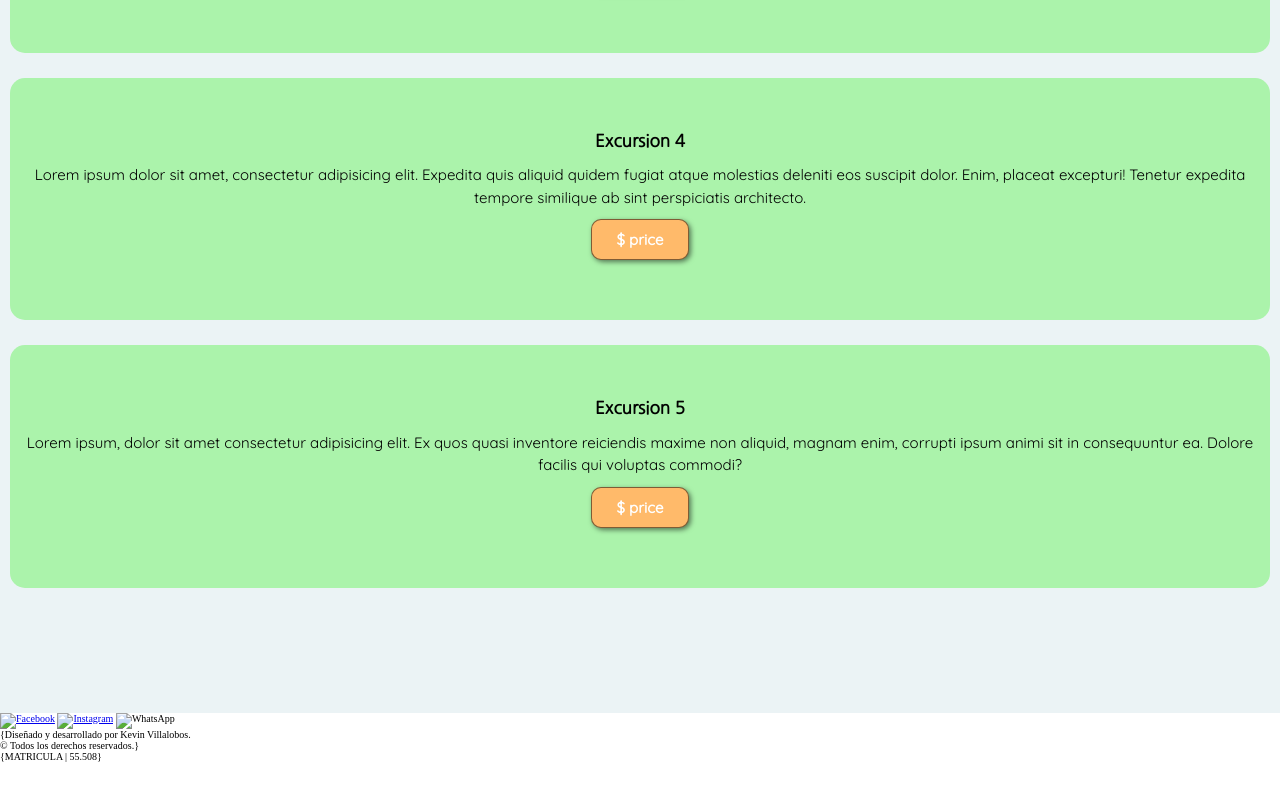
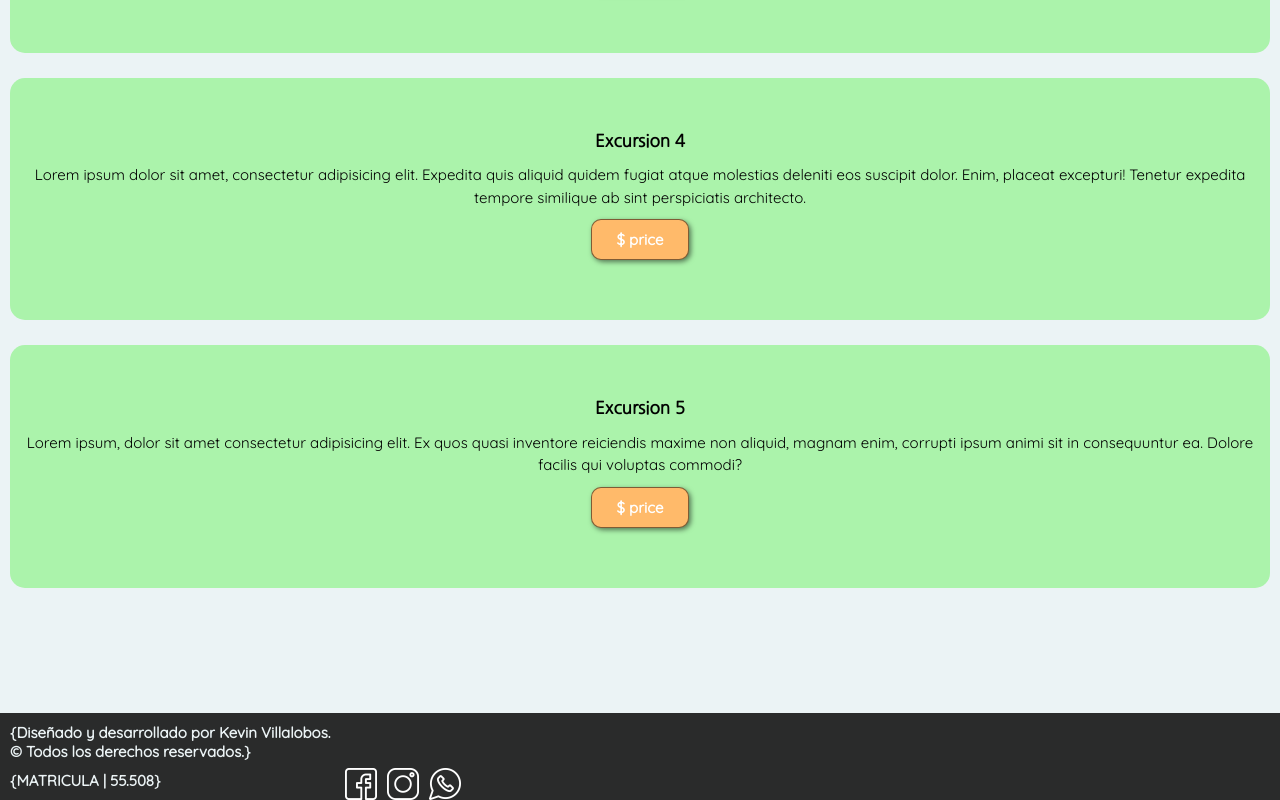
Before and after one commit to ukevs/QhapaqNan-Repository, a plain HTML site: page pages/excursions.html in a window 1280 px wide. Shown: the part 1402-2202 px from the top of the page. Before the commit the page ends 2164 px from the top, so only its background shows below. Drawn offline with Linux system fonts and the light colour scheme.

Commit message:
5to commit

```diff
--- a/css/excursions.css
+++ b/css/excursions.css
@@ -200,3 +200,34 @@ button:hover {
 	font-size: 1.5em;
 	line-height: 1.5em;
 }
+
+.end {
+	display: flex;
+	background-color: #2a2b2b;
+	margin: 0px;
+	padding: 0px;
+}
+
+.byKevin p {
+	text-align: start;
+	margin: 10px;
+	color: #ebf3f5;
+	font-family: "QuickSand", sans-serif;
+	font-size: 1.5em;
+	font-weight: bold;
+}
+
+.end__icon {
+	display: flex;
+	flex-direction: row;
+	align-items: flex-end;
+}
+
+.end__icon img {
+	display: flex;
+	flex-direction: row;
+	margin: 0px 5px;
+	width: 32px;
+	height: 32px;
+	color: #fff;
+}
--- a/css/index.css
+++ b/css/index.css
@@ -139,22 +139,32 @@ nav {
 }
 
 .end {
+	display: flex;
 	background-color: #2a2b2b;
 	margin: 0px;
 	padding: 0px;
 }
 
-.end__icon img {
-  display: flex;
-  width: 32px;
-  height: 32px;
-  color: #fff;
-  align-items: ;
-}
-
 .byKevin p {
+	text-align: start;
+	margin: 10px;
 	color: #ebf3f5;
 	font-family: "QuickSand", sans-serif;
 	font-size: 1.5em;
 	font-weight: bold;
 }
+
+.end__icon {
+	display: flex;
+	flex-direction: row;
+	align-items: flex-end;
+}
+
+.end__icon img {
+	display: flex;
+	flex-direction: row;
+	margin: 0px 5px;
+	width: 32px;
+	height: 32px;
+	color: #fff;
+}
--- a/pages/excursions.html
+++ b/pages/excursions.html
@@ -97,16 +97,6 @@
 		</main>
 
 		<footer class="end">
-			<div class="end__icon">
-				<a href="https://www.facebook.com/" target="_blank"
-					><img src="img/facebook-white.png" alt="Facebook"
-				/></a>
-				<a href="https://www.instagram.com/" target="_blank"
-					><img src="img/instagram-white.png" alt="Instagram"
-				/></a>
-				<img src="img/whatsapp-white.png" alt="WhatsApp" />
-			</div>
-
 			<div class="byKevin">
 				<p>
 					{Diseñado y desarrollado por Kevin Villalobos.<br />&copy; Todos los
@@ -114,6 +104,15 @@
 				</p>
 				<p>{MATRICULA | 55.508}</p>
 			</div>
+			<div class="end__icon">
+				<a href="https://www.facebook.com/" target="_blank">
+					<img src="../img/facebook-white.png" alt="Facebook" />
+				</a>
+				<a href="https://www.instagram.com/" target="_blank">
+					<img src="../img/instagram-white.png" alt="Instagram" />
+				</a>
+				<img src="../img/whatsapp-white.png" alt="WhatsApp" />
+			</div>
 		</footer>
 	</body>
 </html>
```
Also changed, not shown: index.html (+9 -10 lines). Lines whose indentation alone changed are shown as unchanged.
